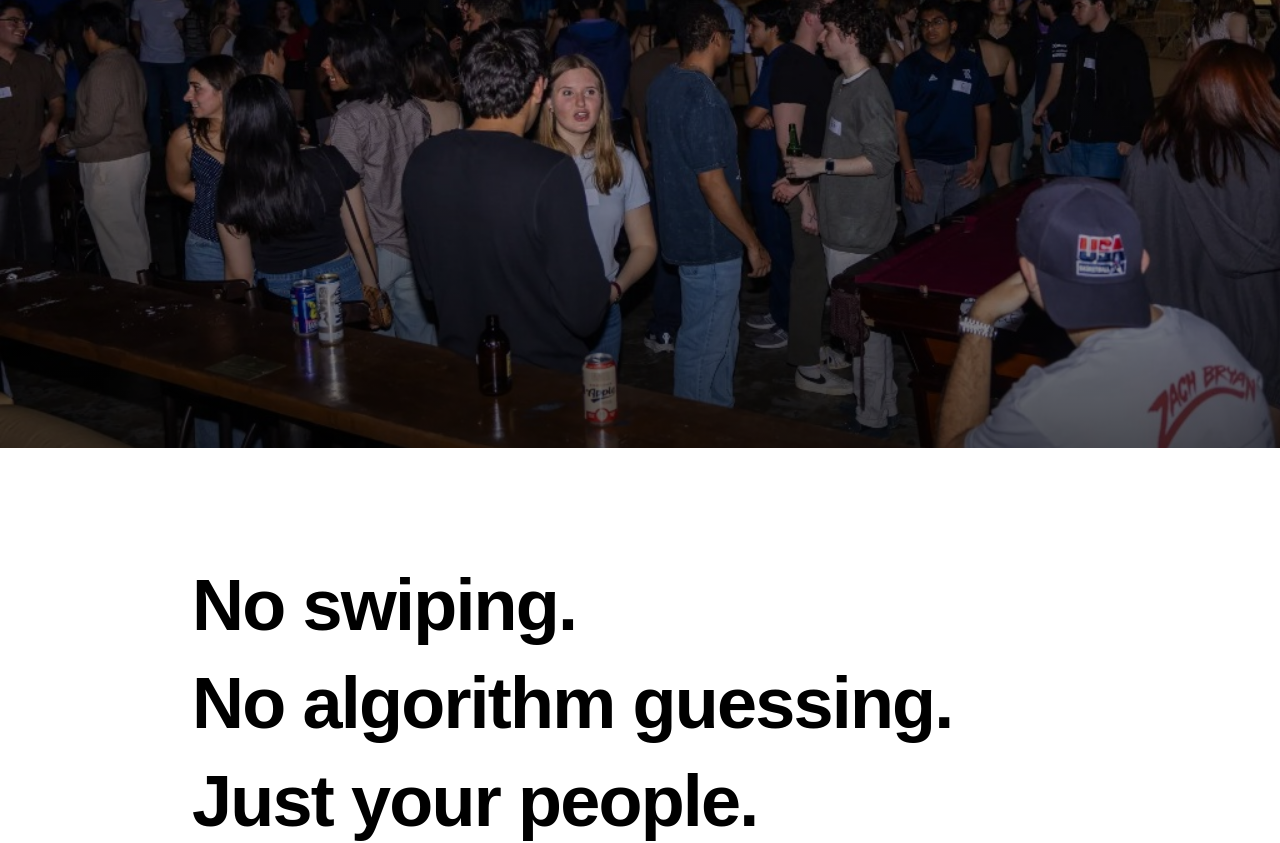
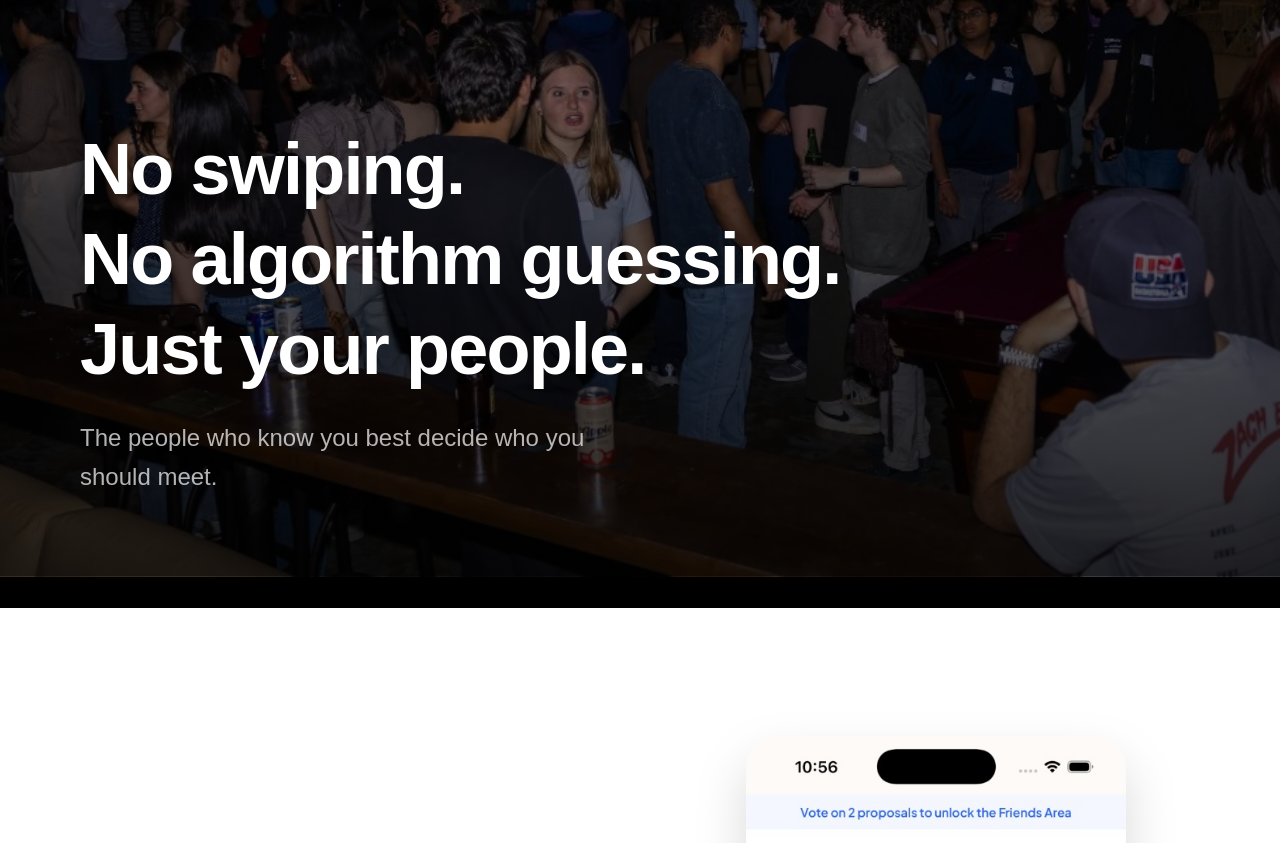
Before and after one commit to utkarsh6778vns-stack/bridge-landing, a Next.js app: page / in a window 1280 px wide. Shown: the part 1780-2623 px from the top of the page. Built offline with nearby package versions, Linux system fonts and the light colour scheme.

Commit message:
fix: overlay text on photo in NoSwipingSection with parallax and clip-reveal animation

```diff
--- a/components/NoSwipingSection.tsx
+++ b/components/NoSwipingSection.tsx
@@ -19,16 +19,15 @@ export default function NoSwipingSection() {
         offset: ["start end", "end start"],
     });
 
-    // Image scrolls upward as section scrolls into view (parallax)
-    const imageY = useTransform(scrollYProgress, [0, 1], ["10%", "-15%"]);
+    // Photo moves upward (parallax) as section scrolls into view
+    const imageY = useTransform(scrollYProgress, [0, 1], ["0%", "-20%"]);
 
     return (
         <section
             ref={sectionRef}
-            className="relative w-full bg-white dark:bg-[#0F0E0C] overflow-hidden transition-colors duration-500"
+            className="relative w-full min-h-screen overflow-hidden"
         >
-            {/* Parallax Photo */}
-            <div className="relative w-full h-[65vh] md:h-[80vh] overflow-hidden">
+            {/* Full-bleed Parallax Photo */}
             <motion.div
                 style={{ y: imageY }}
                 className="absolute inset-0 w-full h-[120%] -top-[10%]"
@@ -38,38 +37,48 @@ export default function NoSwipingSection() {
                     alt="Bridge community event"
                     className="w-full h-full object-cover object-center"
                 />
-                    {/* Dark overlay gradient at bottom */}
-                    <div className="absolute inset-0 bg-gradient-to-b from-transparent via-black/20 to-black/70" />
+                {/* Strong dark overlay so text is readable */}
+                <div className="absolute inset-0 bg-gradient-to-t from-black/85 via-black/50 to-black/20" />
             </motion.div>
-            </div>
 
-            {/* Text block */}
-            <div className="relative z-10 bg-white dark:bg-[#0F0E0C] px-8 md:px-20 py-20 md:py-28 transition-colors duration-500">
-                <div className="max-w-4xl mx-auto">
+            {/* Text pinned to bottom-left, animates in on scroll */}
+            <div className="relative z-10 flex flex-col justify-end min-h-screen px-8 md:px-20 pb-20 md:pb-28 pt-32">
+                <div className="max-w-4xl">
                     {lines.map((line, i) => (
+                        <div key={line} className="overflow-hidden">
                             <motion.h2
-                            key={line}
-                            initial={{ opacity: 0, y: 50 }}
-                            whileInView={{ opacity: 1, y: 0 }}
-                            viewport={{ once: true, margin: "-80px" }}
-                            transition={{ duration: 0.7, delay: i * 0.15, ease: [0.22, 1, 0.36, 1] }}
-                            className="text-4xl md:text-6xl lg:text-7xl font-bold text-black dark:text-white leading-tight tracking-tight mb-2"
+                                initial={{ y: "110%", opacity: 0 }}
+                                whileInView={{ y: "0%", opacity: 1 }}
+                                viewport={{ once: true, margin: "-100px" }}
+                                transition={{
+                                    duration: 0.85,
+                                    delay: i * 0.12,
+                                    ease: [0.22, 1, 0.36, 1],
+                                }}
+                                className="text-4xl md:text-6xl lg:text-7xl font-bold text-white leading-tight tracking-tight"
                             >
                                 {line}
                             </motion.h2>
+                        </div>
                     ))}
 
+                    <div className="overflow-hidden mt-6">
                         <motion.p
-                        initial={{ opacity: 0, y: 30 }}
-                        whileInView={{ opacity: 1, y: 0 }}
-                        viewport={{ once: true, margin: "-80px" }}
-                        transition={{ duration: 0.7, delay: lines.length * 0.15, ease: [0.22, 1, 0.36, 1] }}
-                        className="mt-8 text-lg md:text-2xl text-gray-600 dark:text-gray-400 max-w-xl leading-relaxed"
+                            initial={{ y: "110%", opacity: 0 }}
+                            whileInView={{ y: "0%", opacity: 1 }}
+                            viewport={{ once: true, margin: "-100px" }}
+                            transition={{
+                                duration: 0.85,
+                                delay: lines.length * 0.12 + 0.05,
+                                ease: [0.22, 1, 0.36, 1],
+                            }}
+                            className="text-lg md:text-2xl text-white/70 max-w-xl leading-relaxed"
                         >
                             {subtitle}
                         </motion.p>
                     </div>
                 </div>
+            </div>
         </section>
     );
 }
```
Lines whose indentation alone changed are shown as unchanged.
